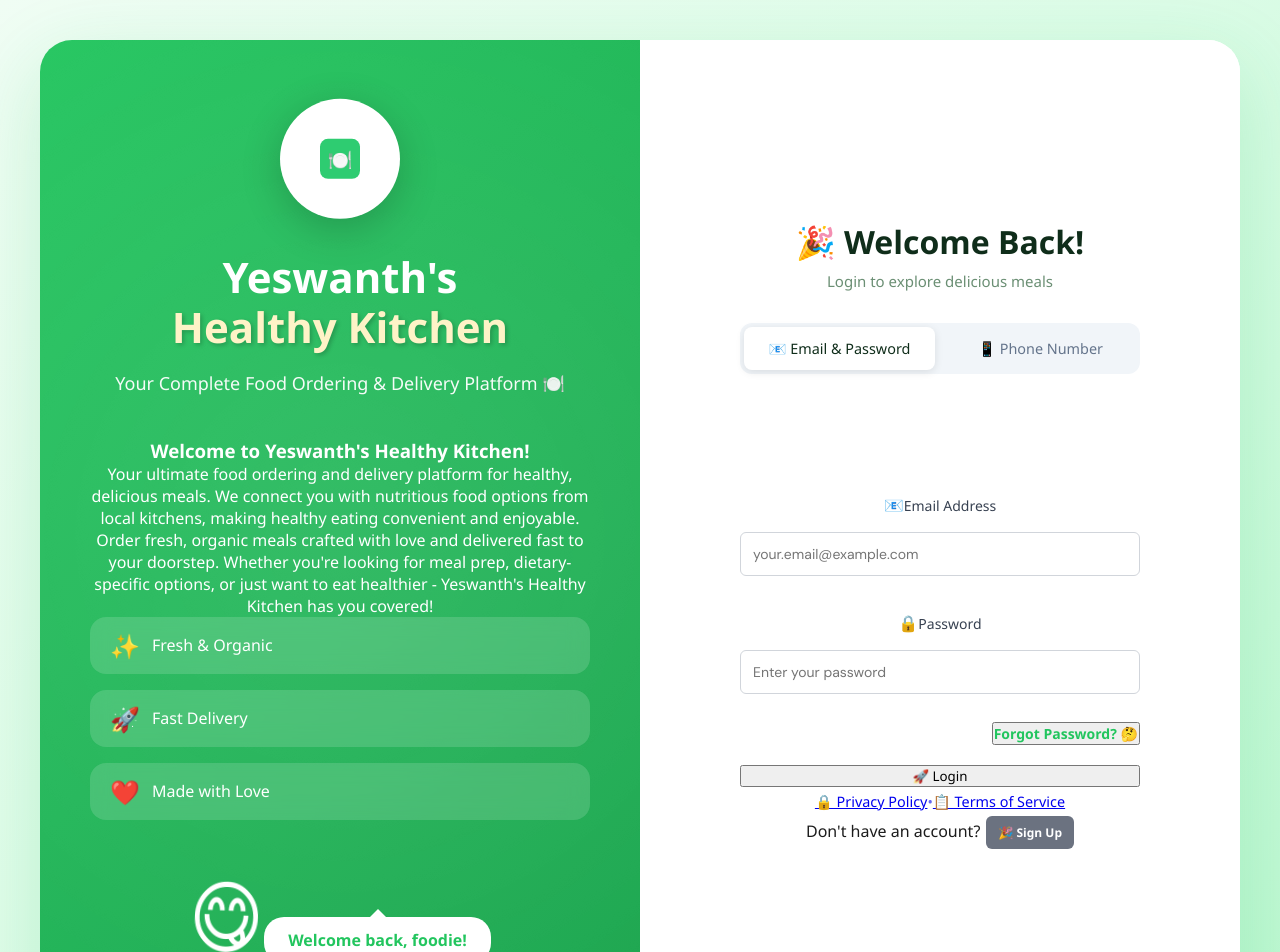
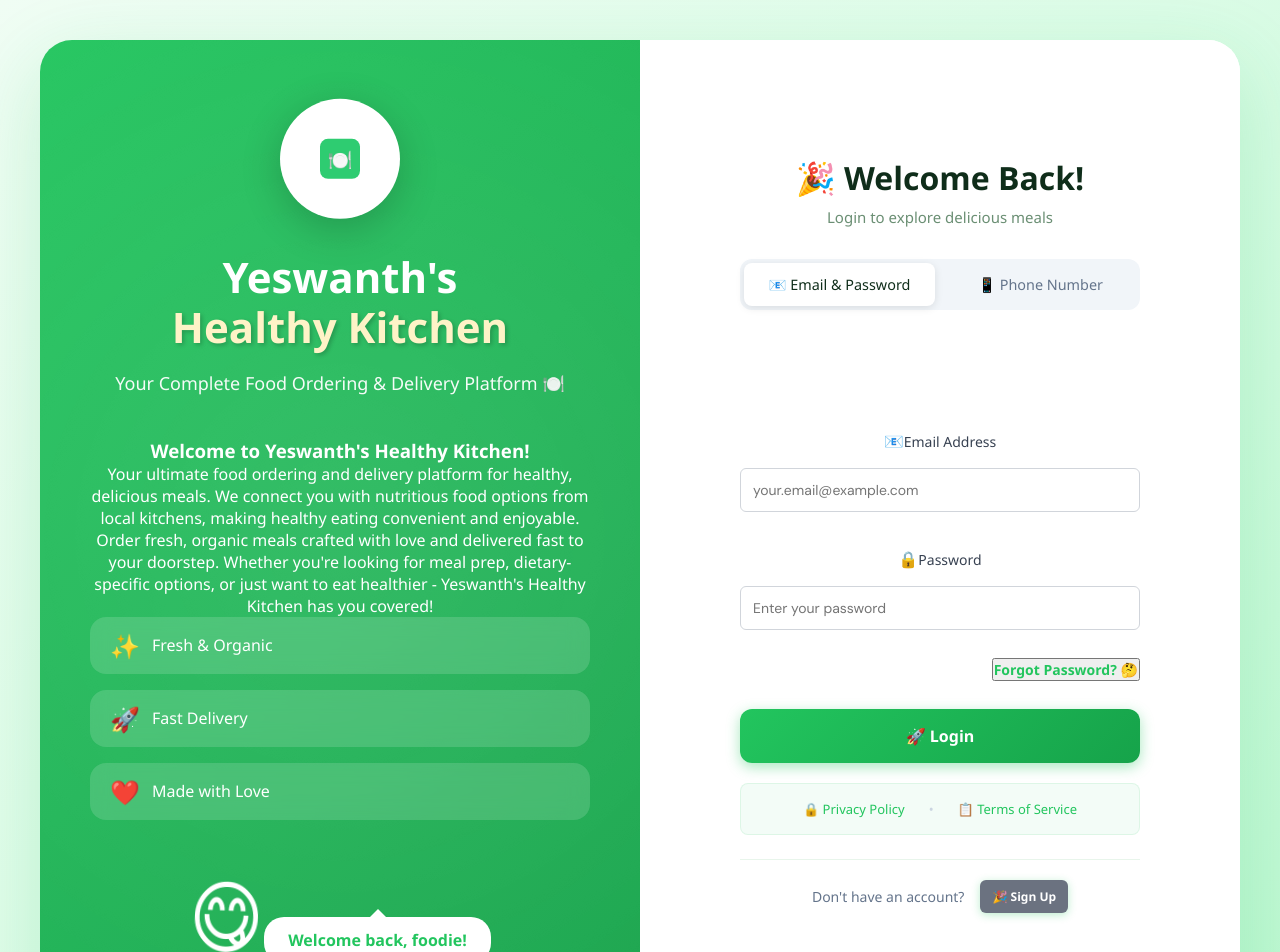
Before and after one commit to codebysumit12/yhk, a React (Create React App) app in the folder project-root/frontend/: page /auth in a window 1280 px wide. Shown: the top 952 px of the page. Built offline with nearby package versions, Linux system fonts and the light colour scheme; no server answers.

Commit message:
Clean up Main page hero section and fix Auth.jsx CSS styling issues

```diff
--- a/project-root/frontend/src/customer-view/pages/Main.jsx
+++ b/project-root/frontend/src/customer-view/pages/Main.jsx
@@ -109,68 +109,7 @@ const Main = ({ restaurants }) => {
                 <i className="fas fa-drumstick-bite"></i> Non-Veg
               </Link>
             </div>
-
-            {/* Clear privacy policy and terms links */}
-            <div className="legal-links" style={{
-              marginTop: '2rem',
-              padding: '1.5rem',
-              background: 'rgba(255, 255, 255, 0.1)',
-              borderRadius: '10px',
-              backdropFilter: 'blur(10px)'
-            }}>
-              <h3 style={{
-                color: 'white',
-                marginBottom: '1rem',
-                fontSize: '1.2rem'
-              }}>
-                Important Links
-              </h3>
-              <div style={{ display: 'flex', gap: '2rem', justifyContent: 'center', flexWrap: 'wrap' }}>
-                <Link to="/privacy-policy" className="legal-link" style={{
-                  color: '#22c55e',
-                  fontSize: '1.1rem',
-                  fontWeight: '600',
-                  textDecoration: 'none',
-                  padding: '0.5rem 1rem',
-                  border: '2px solid #22c55e',
-                  borderRadius: '8px',
-                  transition: 'all 0.3s'
-                }}>
-                  <i className="fas fa-shield-alt"></i> Privacy Policy
-                </Link>
-                <Link to="/terms" className="legal-link" style={{
-                  color: '#22c55e',
-                  fontSize: '1.1rem',
-                  fontWeight: '600',
-                  textDecoration: 'none',
-                  padding: '0.5rem 1rem',
-                  border: '2px solid #22c55e',
-                  borderRadius: '8px',
-                  transition: 'all 0.3s'
-                }}>
-                  <i className="fas fa-file-contract"></i> Terms of Service
-                </Link>
-              </div>
             </div>
-          </div>
-
-          {/* Login/Order button */}
-          <div className="hero-cta" style={{ marginTop: '2rem' }}>
-            <Link to="/auth" className="hero-btn" style={{
-              display: 'inline-block',
-              padding: '1rem 2.5rem',
-              background: 'linear-gradient(135deg, #22c55e, #16a34a)',
-              color: 'white',
-              fontSize: '1.2rem',
-              fontWeight: '700',
-              borderRadius: '12px',
-              textDecoration: 'none',
-              boxShadow: '0 4px 20px rgba(34, 197, 94, 0.4)',
-              transition: 'all 0.3s'
-            }}>
-              Start Ordering Now
-            </Link>
-          </div>
         </div>
       </section>
 
--- a/project-root/frontend/src/pages/Auth.css
+++ b/project-root/frontend/src/pages/Auth.css
@@ -343,8 +343,8 @@
   color: #16a34a;
 }
 
-/* Submit Button */
-.submit-btn {
+/* Submit Button - Fixed class name */
+.auth-submit-btn, .submit-btn {
   padding: 16px 32px;
   background: linear-gradient(135deg, #22c55e, #16a34a);
   color: white;
@@ -360,14 +360,15 @@
   gap: 10px;
   box-shadow: 0 4px 14px rgba(34, 197, 94, 0.4);
   margin-top: 8px;
+  text-decoration: none;
 }
 
-.submit-btn:hover:not(:disabled) {
+.auth-submit-btn:hover:not(:disabled), .submit-btn:hover:not(:disabled) {
   transform: translateY(-2px);
   box-shadow: 0 6px 20px rgba(34, 197, 94, 0.5);
 }
 
-.submit-btn:disabled {
+.auth-submit-btn:disabled, .submit-btn:disabled {
   opacity: 0.6;
   cursor: not-allowed;
 }
@@ -389,33 +390,41 @@
   to { transform: rotate(360deg); }
 }
 
-/* Toggle Auth */
-.toggle-auth {
+/* Auth Toggle - Improved */
+.auth-toggle {
   text-align: center;
   margin-top: 24px;
-  padding-top: 24px;
+  padding-top: 20px;
   border-top: 1px solid #e8f5eb;
 }
 
-.toggle-auth p {
+.auth-toggle p {
   font-size: 14px;
-  color: #6b8f74;
+  color: #64748b;
   margin: 0;
+  display: flex;
+  align-items: center;
+  justify-content: center;
+  gap: 8px;
 }
 
 .toggle-btn {
-  background: none;
+  background: linear-gradient(135deg, #22c55e, #16a34a);
   border: none;
-  color: #22c55e;
+  color: white;
   font-weight: 700;
   font-size: 14px;
   cursor: pointer;
-  margin-left: 6px;
-  transition: color 0.2s;
+  padding: 8px 16px;
+  border-radius: 8px;
+  transition: all 0.3s ease;
+  box-shadow: 0 2px 8px rgba(34, 197, 94, 0.3);
+  margin-left: 8px;
 }
 
 .toggle-btn:hover {
-  color: #16a34a;
+  transform: translateY(-1px);
+  box-shadow: 0 4px 12px rgba(34, 197, 94, 0.4);
 }
 
 /* Quick Info */
@@ -479,26 +488,44 @@
   }
 }
 
-/* Privacy Policy Link Styles */
+/* Privacy Policy Link Styles - Improved */
 .footer-links {
   margin-top: 15px;
   text-align: center;
 }
 
 .privacy-link {
-  color: #6366f1;
-  text-decoration: none;
-  font-size: 0.9rem;
-  font-weight: 500;
-  transition: all 0.3s ease;
-  padding: 5px 10px;
-  border-radius: 5px;
+  display: flex;
+  align-items: center;
+  justify-content: center;
+  gap: 8px;
+  margin-top: 20px;
+  padding: 12px 0;
+  font-size: 13px;
+  color: #64748b;
+  background: rgba(34, 197, 94, 0.05);
+  border-radius: 8px;
+  border: 1px solid rgba(34, 197, 94, 0.1);
 }
 
-.privacy-link:hover {
-  color: #4f46e5;
-  background-color: rgba(99, 102, 241, 0.1);
-  text-decoration: underline;
+.privacy-link a {
+  color: #22c55e;
+  text-decoration: none;
+  font-weight: 500;
+  transition: all 0.2s ease;
+  padding: 4px 8px;
+  border-radius: 4px;
+}
+
+.privacy-link a:hover {
+  color: #16a34a;
+  background: rgba(34, 197, 94, 0.1);
+}
+
+.separator {
+  color: #cbd5e1;
+  margin: 0 8px;
+  font-weight: 400;
 }
 
 .link-separator {
```
